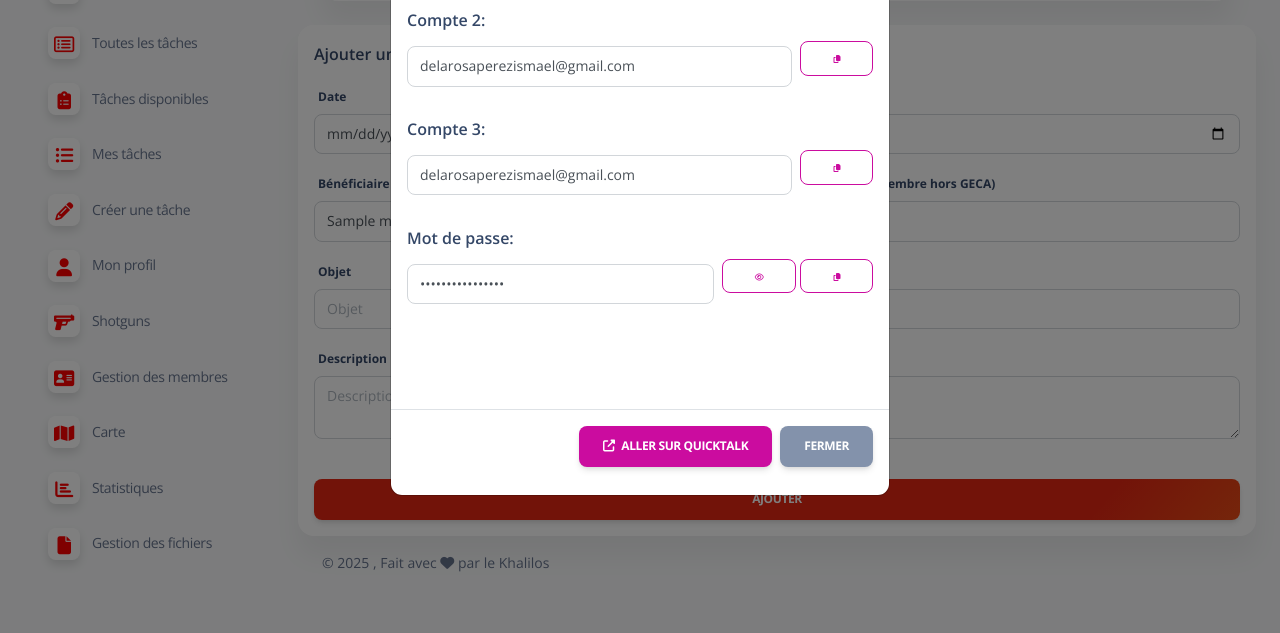
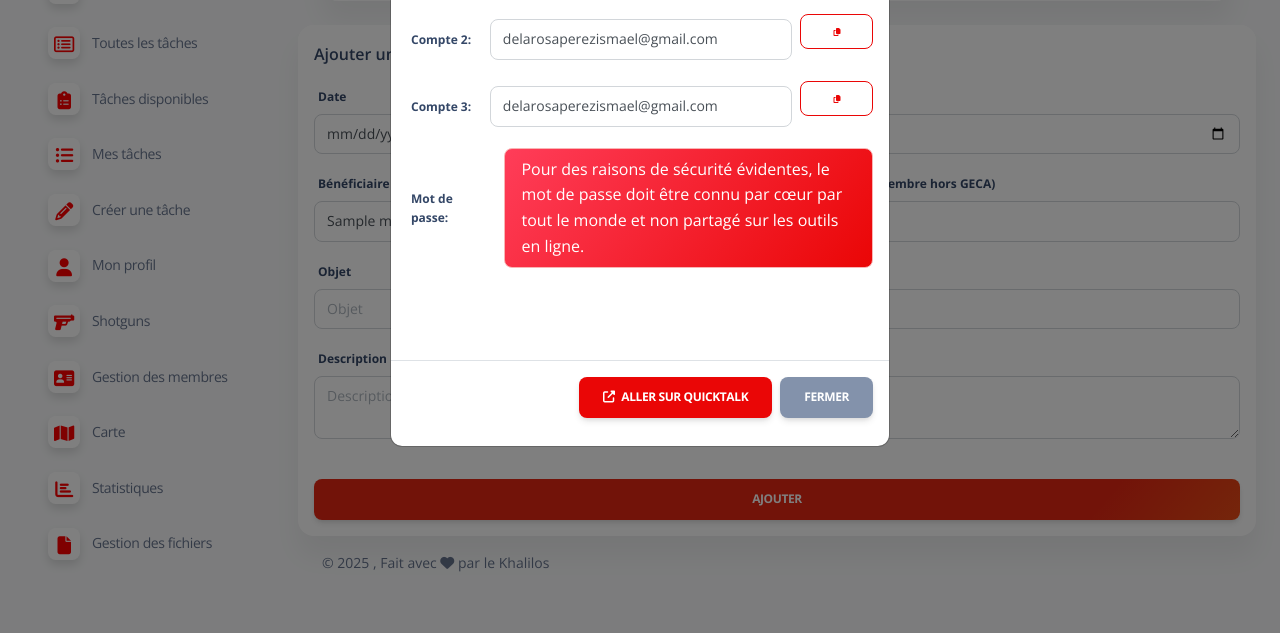
Before and after one commit to LOSS98/geca-admin, a Flask app: template templates/addIncome.html in a window 1280 px wide, after a click on "Standard". Shown: the part 319-952 px from the top of the page. Run offline with Flask 3, Linux system fonts and the light colour scheme; the template is opened without the code that fills it: most values are stand-ins (such as "Sample title", 1, 10 or a date in 2020); some libraries are stand-ins or nearby versions.

Commit message:
:sparkles: Add modal for Standard account management with copy functionality

```diff
--- a/templates/layout.html
+++ b/templates/layout.html
@@ -19,19 +19,6 @@
     <link href="{{ url_for('static', filename='/assets/css/style-svg.css')}}" rel="stylesheet"/>
 
     <link id="pagestyle" href="{{ url_for('static', filename='/assets/css/style-general.css')}}" rel="stylesheet"/>
-{#<script src="https://cdn.onesignal.com/sdks/web/v16/OneSignalSDK.page.js" defer></script>#}
-{#<script>#}
-{#  window.OneSignalDeferred = window.OneSignalDeferred || [];#}
-{#  OneSignalDeferred.push(async function(OneSignal) {#}
-{#    await OneSignal.init({#}
-{#      appId: "7533bc3d-3e43-43bc-b39f-eefbc3851783",#}
-{#      safari_web_id: "web.onesignal.auto.3145fc89-5d6b-4727-99ef-e9ab80472582",#}
-{#      notifyButton: {#}
-{#        enable: true,#}
-{#      },#}
-{#    });#}
-{#  });#}
-{#</script>#}
     <script>
         window.onload = function () {
             if (navigator.geolocation) {
@@ -125,7 +112,6 @@ document.addEventListener('DOMContentLoaded', function() {
 function copyToClipboard(text) {
     navigator.clipboard.writeText(text)
         .then(() => {
-            // Afficher un message de confirmation
             const tooltip = document.getElementById("copyTooltip");
             tooltip.style.visibility = "visible";
             setTimeout(() => {
@@ -252,7 +238,6 @@ function copyToClipboard(text) {
                 </a>
             </li>
             <li class="nav-item">
-{#                <a id="navbar" class="nav-link" href="/users-map" onclick="alert('Stalker, la localisation fonctionne, mais sera accessible pendant la semaine des campagnes.')">#}
             <a id="navbar" class="nav-link" href="/users-map">
                 <div class="icon icon-shape icon-sm shadow border-radius-md bg-white text-center me-2 d-flex align-items-center justify-content-center">
                         <i class="fa fa-map text-lg opacity-10" aria-hidden="true" style="color: red;"></i>
@@ -292,9 +277,6 @@ function copyToClipboard(text) {
             </nav>
 
             <ul class="navbar-nav  justify-content-end">
-{#                <li class="nav-item d-flex align-items-center">#}
-{#                    <button id="requestLocationBtn" class="btn btn-primary">Localisation</button>#}
-{#                </li>#}
                 <li class="nav-item d-flex align-items-center">
                     <a href="/disconnect" class="nav-link text-body font-weight-bold px-0">
                         <i class="fa fa-power-off me-sm-1"></i>
@@ -314,6 +296,7 @@ function copyToClipboard(text) {
         </div>
         </div>
     </nav>
+
     <!-- Modal de maintenance -->
     {% if in_maintenance %}
     <div class="modal fade" id="maintenanceModal" tabindex="-1" aria-labelledby="maintenanceModalLabel" aria-hidden="true" data-bs-backdrop="static">
@@ -350,6 +333,71 @@ function copyToClipboard(text) {
       });
     </script>
     {% endif %}
+
+    <!-- Modal du Standard -->
+    <div class="modal fade" id="standardModal" tabindex="-1" aria-labelledby="standardModalLabel" aria-hidden="true">
+      <div class="modal-dialog modal-dialog-centered">
+        <div class="modal-content">
+          <div class="modal-header" style="background-color: #dc3545;">
+            <h5 class="modal-title text-white" id="standardModalLabel">
+              <i class="fa fa-phone me-2"></i> Standard
+            </h5>
+            <button type="button" class="btn-close btn-close-white" data-bs-dismiss="modal" aria-label="Close"></button>
+          </div>
+          <div class="modal-body">
+            <div class="mb-3">
+              <div class="d-flex align-items-center">
+                <label class="form-label me-3 mb-0" style="width: 100px;">Compte 1:</label>
+                <input type="text" class="form-control me-2" value="breuillerjulian@gmail.com" readonly>
+                <button class="btn btn-sm btn-outline-danger" onclick="copyToClipboard('breuillerjulian@gmail.com')">
+                  <i class="fa fa-copy"></i>
+                </button>
+              </div>
+            </div>
+
+            <div class="mb-3">
+              <div class="d-flex align-items-center">
+                <label class="form-label me-3 mb-0" style="width: 100px;">Compte 2:</label>
+                <input type="text" class="form-control me-2" value="delarosaperezismael@gmail.com" readonly>
+                <button class="btn btn-sm btn-outline-danger" onclick="copyToClipboard('delarosaperezismael@gmail.com')">
+                  <i class="fa fa-copy"></i>
+                </button>
+              </div>
+            </div>
+
+            <div class="mb-3">
+              <div class="d-flex align-items-center">
+                <label class="form-label me-3 mb-0" style="width: 100px;">Compte 3:</label>
+                <input type="text" class="form-control me-2" value="delarosaperezismael@gmail.com" readonly>
+                <button class="btn btn-sm btn-outline-danger" onclick="copyToClipboard('delarosaperezismael@gmail.com')">
+                  <i class="fa fa-copy"></i>
+                </button>
+              </div>
+            </div>
+
+            <div class="mb-3">
+              <div class="d-flex align-items-center">
+                <label class="form-label me-3 mb-0" style="width: 100px;">Mot de passe:</label>
+                <div class="alert alert-danger w-100 py-2 mb-0 text-white">
+                  Pour des raisons de sécurité évidentes, le mot de passe doit être connu par cœur par tout le monde et non partagé sur les outils en ligne.
+                </div>
+              </div>
+            </div>
+
+            <div id="copyTooltip" style="visibility: hidden;" class="alert alert-success py-2">
+              Copié dans le presse-papiers!
+            </div>
+          </div>
+          <div class="modal-footer">
+            <a href="https://app.quicktalk.com/users" target="_blank" class="btn btn-danger">
+              <i class="fa fa-external-link-alt me-1"></i> ALLER SUR QUICKTALK
+            </a>
+            <button type="button" class="btn btn-secondary" data-bs-dismiss="modal">FERMER</button>
+          </div>
+        </div>
+      </div>
+    </div>
+
     {% block content %}
     {% endblock %}
     <footer class="footer pt-3  ">
@@ -368,91 +416,7 @@ function copyToClipboard(text) {
             </div>
         </div>
     </footer>
-    </div>
 </main>
-<div class="modal fade" id="standardModal" tabindex="-1" aria-labelledby="standardModalLabel" aria-hidden="true">
-  <div class="modal-dialog modal-dialog-centered">
-    <div class="modal-content">
-      <div class="modal-header bg-primary">
-        <h5 class="modal-title text-white" id="standardModalLabel">
-          <i class="fa fa-phone me-2"></i> Standard
-        </h5>
-        <button type="button" class="btn-close btn-close-white" data-bs-dismiss="modal" aria-label="Close"></button>
-      </div>
-      <div class="modal-body">
-        <div class="mb-4">
-          <h6 class="fw-bold">Compte 1:</h6>
-          <div class="d-flex align-items-center mb-2">
-            <input type="text" class="form-control me-2" value="breuillerjulian@gmail.com" readonly>
-            <button class="btn btn-sm btn-outline-primary" onclick="copyToClipboard('breuillerjulian@gmail.com')">
-              <i class="fa fa-copy"></i>
-            </button>
-          </div>
-        </div>
-
-        <div class="mb-4">
-          <h6 class="fw-bold">Compte 2:</h6>
-          <div class="d-flex align-items-center mb-2">
-            <input type="text" class="form-control me-2" value="delarosaperezismael@gmail.com" readonly>
-            <button class="btn btn-sm btn-outline-primary" onclick="copyToClipboard('delarosaperezismael@gmail.com')">
-              <i class="fa fa-copy"></i>
-            </button>
-          </div>
-        </div>
-
-        <div class="mb-4">
-          <h6 class="fw-bold">Compte 3:</h6>
-          <div class="d-flex align-items-center mb-2">
-            <input type="text" class="form-control me-2" value="delarosaperezismael@gmail.com" readonly>
-            <button class="btn btn-sm btn-outline-primary" onclick="copyToClipboard('delarosaperezismael@gmail.com')">
-              <i class="fa fa-copy"></i>
-            </button>
-          </div>
-        </div>
-
-        <div class="mb-4">
-          <h6 class="fw-bold">Mot de passe:</h6>
-          <div class="d-flex align-items-center mb-2">
-            <input type="password" class="form-control me-2" value="motDePasseSecret" id="passwordField" readonly>
-            <button class="btn btn-sm btn-outline-primary me-1" onclick="togglePassword()">
-              <i class="fa fa-eye" id="toggleIcon"></i>
-            </button>
-            <button class="btn btn-sm btn-outline-primary" onclick="copyToClipboard('motDePasseSecret')">
-              <i class="fa fa-copy"></i>
-            </button>
-          </div>
-        </div>
-
-        <div id="copyTooltip" style="visibility: hidden;" class="alert alert-success py-2">
-          Copié dans le presse-papiers!
-        </div>
-      </div>
-      <div class="modal-footer">
-        <a href="https://app.quicktalk.com/users" target="_blank" class="btn btn-primary">
-          <i class="fa fa-external-link-alt me-1"></i> Aller sur QuickTalk
-        </a>
-        <button type="button" class="btn btn-secondary" data-bs-dismiss="modal">Fermer</button>
-      </div>
-    </div>
-  </div>
-</div>
-
-<script>
-function togglePassword() {
-    const passwordField = document.getElementById('passwordField');
-    const toggleIcon = document.getElementById('toggleIcon');
-
-    if (passwordField.type === 'password') {
-        passwordField.type = 'text';
-        toggleIcon.classList.remove('fa-eye');
-        toggleIcon.classList.add('fa-eye-slash');
-    } else {
-        passwordField.type = 'password';
-        toggleIcon.classList.remove('fa-eye-slash');
-        toggleIcon.classList.add('fa-eye');
-    }
-}
-</script>
 <script src="{{ url_for('static', filename='/assets/js/core/popper.min.js')}}"></script>
 <script src="{{ url_for('static', filename='/assets/js/core/bootstrap.min.js')}}"></script>
 <script src="{{ url_for('static', filename='/assets/js/plugins/perfect-scrollbar.min.js')}}"></script>
@@ -460,7 +424,6 @@ function togglePassword() {
 <script src="{{ url_for('static', filename='/assets/js/plugins/chartjs.min.js')}}"></script>
 <script async defer src="https://buttons.github.io/buttons.js"></script>
 <script src="{{ url_for('static', filename='/assets/js/js-general.min.js')}}"></script>
-</body>
 <script>
 document.addEventListener("DOMContentLoaded", function() {
     // Get the current pathname
@@ -492,4 +455,5 @@ document.addEventListener("DOMContentLoaded", function() {
             });
     }, 300000);
 </script>
+</body>
 </html>
```
Lines whose indentation alone changed are shown as unchanged.
